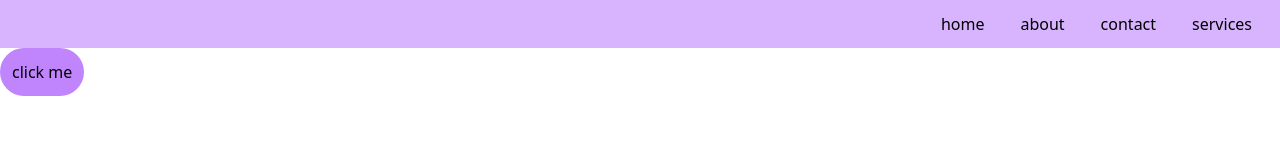
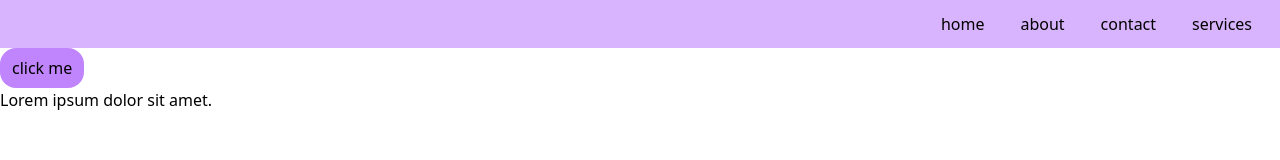
Before and after one commit to WajidMohammed9951/tailwind-fonts, a website: page index.html in a window 1280 px wide. Drawn offline with nearby package versions, Linux system fonts and the light colour scheme.

Commit message:
practicing borders

```diff
--- a/index.html
+++ b/index.html
@@ -21,7 +21,13 @@
         </ul>
     </nav>
     <div>
-        <button class="rounded-full px-3 py-3 bg-purple-400">click me</button>
+        <button class="rounded-2xl	 px-3 py-2 bg-purple-400 border-x-sky-200" >click me</button>
+    </div>
+
+
+    <div class="" >
+
+        <p class="border-blue-500"> Lorem ipsum dolor sit amet.</p>
     </div>
 </body>
 
```
